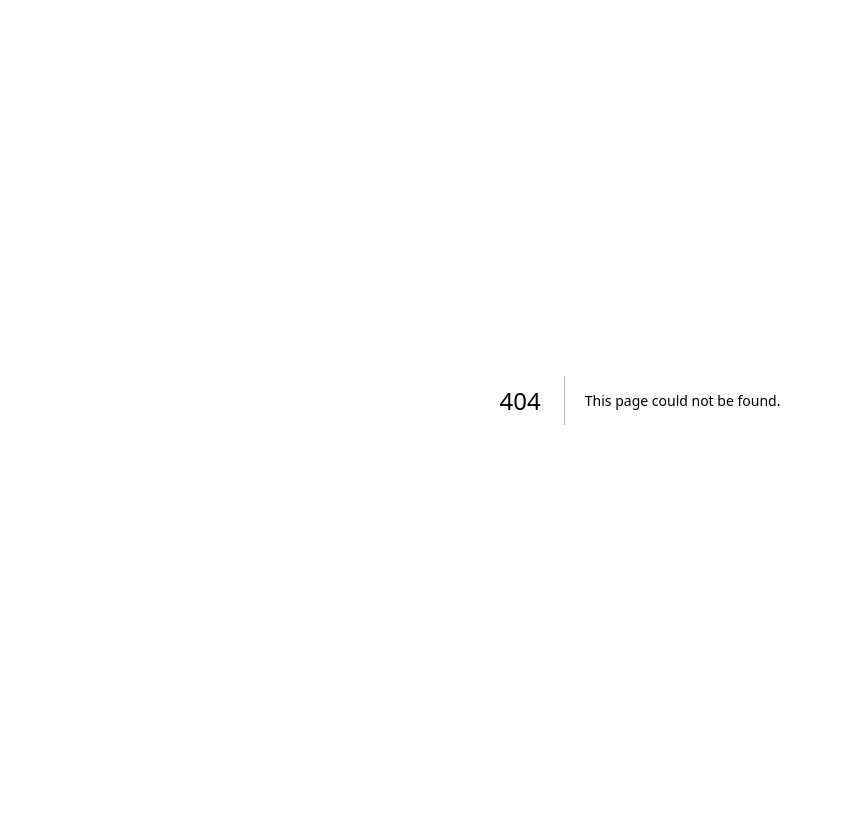
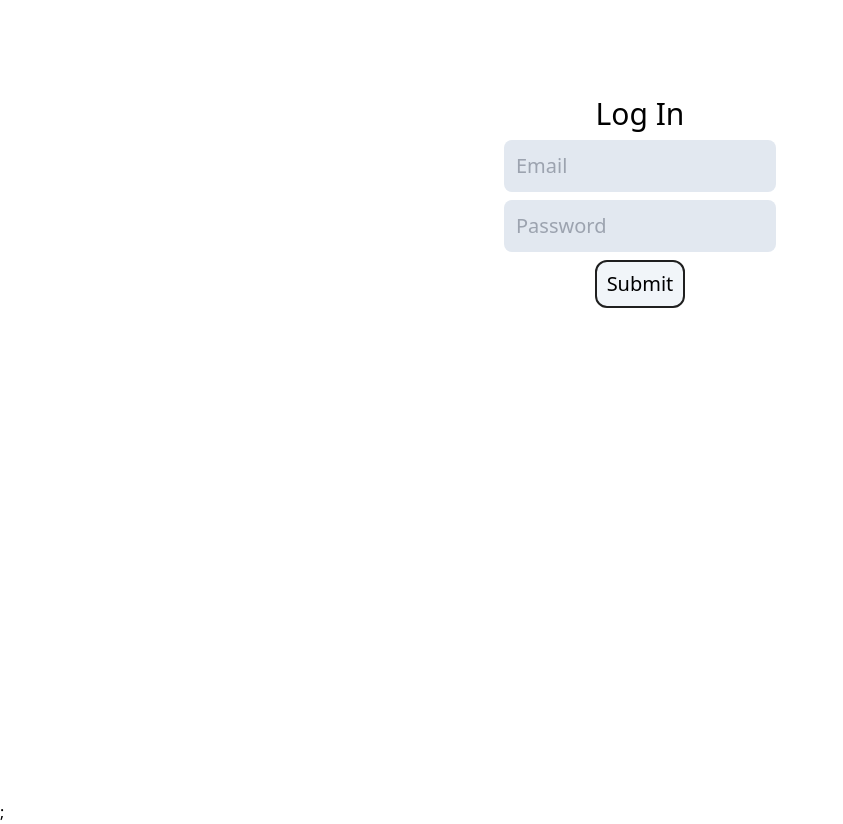
Before and after one commit to Pratham-Mishra04/motorq, a Next.js app: page /login in a window 1280 px wide. Before the commit this address had no page. Shown: the whole page, without its empty margins (0-843 px from the left). Before the commit the page ends 800 px from the top, so only its background shows below. Built offline with nearby package versions, Linux system fonts and the light colour scheme.

Commit message:
feat: login added and toasters setup

```diff
--- a/package.json
+++ b/package.json
@@ -22,6 +22,7 @@
         "react": "18.2.0",
         "react-chrono": "^2.2.0",
         "react-dom": "18.2.0",
+        "react-toastify": "^9.1.3",
         "tailwindcss": "3.3.2",
         "typescript": "5.0.4"
     },
--- a/src/pages/_app.tsx
+++ b/src/pages/_app.tsx
@@ -1,6 +1,13 @@
 import '@/styles/globals.css';
 import type { AppProps } from 'next/app';
+import { ToastContainer } from 'react-toastify';
+import 'react-toastify/dist/ReactToastify.css';
 
 export default function App({ Component, pageProps }: AppProps) {
-    return <Component {...pageProps} />;
+    return (
+        <>
+            <ToastContainer />
+            <Component {...pageProps} />;
+        </>
+    );
 }
--- /dev/null
+++ b/src/pages/login.tsx
@@ -0,0 +1,59 @@
+import configuredAxios from '@/config/axios';
+import { setCookies } from 'cookies-next';
+import { useRouter } from 'next/router';
+import React, { useState } from 'react';
+import { toast } from 'react-toastify';
+
+export default function ExampleV3(): JSX.Element {
+    const [email, setEmail] = useState('');
+    const [password, setPassword] = useState('');
+
+    const router = useRouter();
+
+    const handleSubmit = async () => {
+        const formData = {
+            email,
+            password,
+        };
+        try {
+            const res = await configuredAxios.post('/auth/login', formData);
+            if (res.status == 201) {
+                setCookies('token', res.data.token);
+                router.push('/');
+            } else {
+                toast.error(res.data.message);
+            }
+        } catch (err) {
+            console.log(err);
+            toast.error('Internal Server Error');
+        }
+    };
+
+    return (
+        <div className="h-screen">
+            <div className="w-1/4 max-md:w-full flex flex-col h-80 gap-2 m-auto px-6 py-24">
+                <div className="w-full text-center text-3xl">Log In</div>
+                <input
+                    className="bg-slate-200 text-black p-3 rounded-lg font-Inconsolata text-xl transition-all duration-200 ease-in-out focus:bg-[#1f1f1f] focus:text-white focus:outline-none"
+                    type="email"
+                    placeholder="Email"
+                    value={email}
+                    onChange={(el) => setEmail(el.target.value)}
+                />
+                <input
+                    className="bg-slate-200 text-black p-3 rounded-lg font-Inconsolata text-xl transition-all duration-200 ease-in-out focus:bg-[#1f1f1f] focus:text-white focus:outline-none"
+                    type="password"
+                    placeholder="Password"
+                    value={password}
+                    onChange={(el) => setPassword(el.target.value)}
+                />
+                <button
+                    onClick={handleSubmit}
+                    className="w-1/3 m-auto bg-slate-100 border-2 text-black border-[#1f1f1f] hover:text-white py-2 rounded-xl font-Inconsolata text-xl hover:bg-[#1f1f1f] transition-all duration-200 ease-in-out"
+                >
+                    Submit
+                </button>
+            </div>
+        </div>
+    );
+}
```
Also changed, not shown: 2 other files (tests, documents, lock files or other folders).
